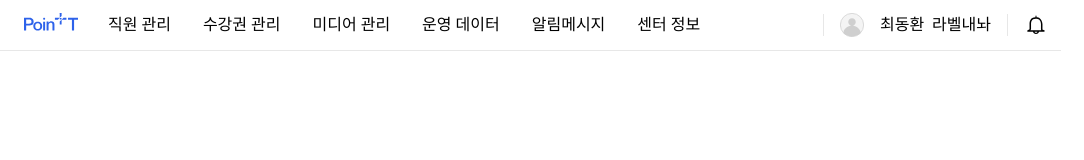
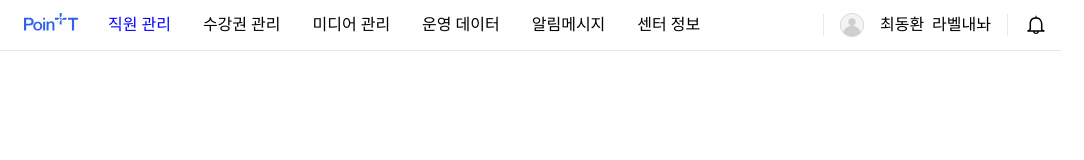
Before and after one commit to pie-sfac/3-20-gangstarr, a React (Vite) app: page / in a window 1280 px wide. Shown: the top 160 px of the page, without its empty margins (0-1084 px from the left). Built offline with nearby package versions, Linux system fonts and the light colour scheme.

Commit message:
Feat #16 TopNavi 제작
탭 메뉴 로직 수정
타입 정의

```diff
--- a/src/App.tsx
+++ b/src/App.tsx
@@ -8,7 +8,7 @@ const tapMenuLists = [
   { tapName: '미디어 관리', path: 'Member' },
   { tapName: '운영 데이터', path: 'Center' },
   { tapName: '알림메시지', path: 'MyPage' },
-  { tapName: '센터 정보', path: 'Home' },
+  { tapName: '센터 정보', path: '#' },
 ];
 
 const userData: IUserData = {
--- a/src/components/TopNavigationBar.tsx
+++ b/src/components/TopNavigationBar.tsx
@@ -1,13 +1,26 @@
 import { styled } from 'styled-components';
 import { Icon, Graphic } from './icon';
-import { ITopNavigationBarProps } from '../types/TopNavigationBarTypes';
+import {
+  ITopNavigationBarProps,
+  ITabStylesProps,
+} from '../types/TopNavigationBarTypes';
+import { useState } from 'react';
 
 const TopNavigationBar = ({
   tapMenuLists,
   userData,
 }: ITopNavigationBarProps) => {
-  const tapList = tapMenuLists?.map((tapItem) => (
-    <TapItem key={tapItem.tapName} href={tapItem.path}>
+  const [selected, setSelected] = useState(0);
+
+  const tapList = tapMenuLists?.map((tapItem, index) => (
+    <TapItem
+      key={tapItem.tapName}
+      href={tapItem.path}
+      selected={selected === index ? true : false}
+      onClick={(event) => {
+        event.preventDefault();
+        setSelected(index);
+      }}>
       {tapItem.tapName}
     </TapItem>
   ));
@@ -86,9 +99,9 @@ const Line = styled.div`
   background: #e7e7e7;
 `;
 
-const TapItem = styled.a`
+const TapItem = styled.a<ITabStylesProps>`
   text-decoration: none;
-  color: black;
+  color: ${(props) => (props.selected ? 'blue' : 'black')};
 `;
 
 const UserData = styled.div`
--- a/src/types/TopNavigationBarTypes.ts
+++ b/src/types/TopNavigationBarTypes.ts
@@ -8,3 +8,7 @@ export interface ITopNavigationBarProps {
 export interface IUserData {
   name: string;
 }
+
+export interface ITabStylesProps {
+  selected: boolean;
+}
```
